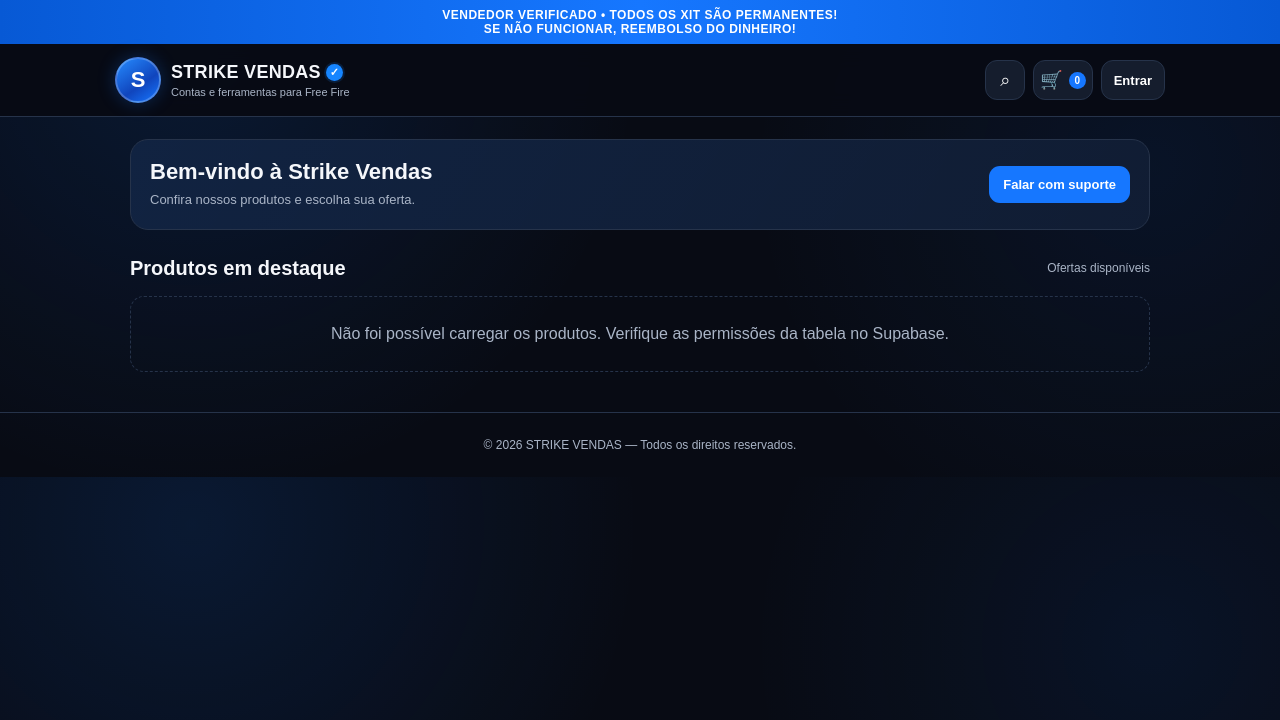
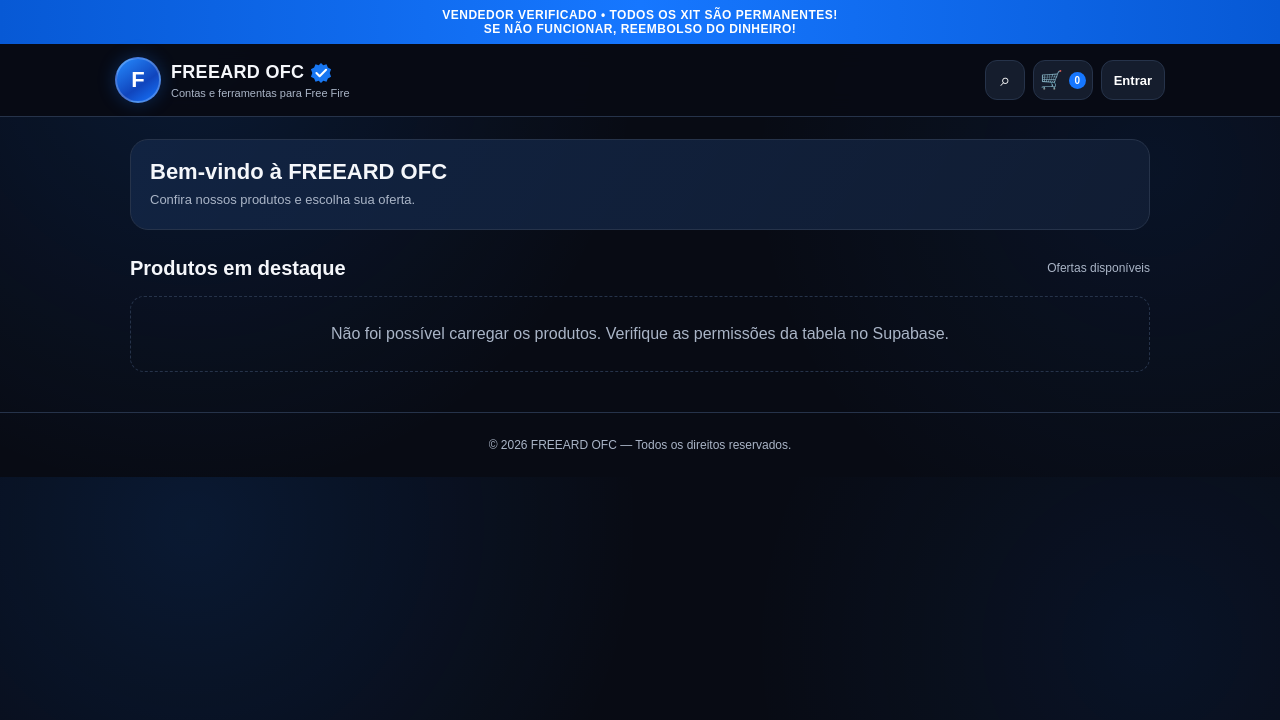
Before and after one commit to andreiaaline659-collab/Xit-urielofc, a plain HTML site: page index.html in a window 1280 px wide. Drawn offline with nearby package versions, Linux system fonts and the light colour scheme; no server answers.

Commit message:
Change title from 'STRIKE VENDAS' to 'FREEARD OFC'

```diff
--- a/index.html
+++ b/index.html
@@ -1,10 +1,11 @@
+
 <!DOCTYPE html>
 <html lang="pt-BR">
 <head>
 <meta charset="UTF-8">
 <meta name="viewport" content="width=device-width, initial-scale=1.0">
 <meta name="theme-color" content="#080b14">
-<title>STRIKE VENDAS</title>
+<title>FREEARD OFC</title>
 
 <script src="https://cdn.jsdelivr.net/npm/@supabase/supabase-js@2"></script>
 
@@ -18,7 +19,6 @@
   --muted:#aab5c7;
   --blue:#1677ff;
   --blue-2:#0759d5;
-  --pink:#1677ff;
 }
 *{box-sizing:border-box}
 body{
@@ -35,7 +35,6 @@ body{
   display:flex;
   align-items:center;
   justify-content:center;
-  overflow:hidden;
   padding:8px 12px;
   color:#fff;
   background:linear-gradient(90deg,#0759d5,#1677ff,#0759d5);
@@ -62,20 +61,30 @@ header{
   width:46px;height:46px;flex:0 0 46px;
   display:grid;place-items:center;
   border-radius:50%;
+  overflow:hidden;
   color:#fff;
   font-weight:900;font-size:22px;
   background:linear-gradient(145deg,#268bff,#1045bd 60%,#1677ff);
   border:2px solid rgba(255,255,255,.22);
   box-shadow:0 0 18px rgba(22,119,255,.28);
-  overflow:hidden;
 }
 .avatar img{width:100%;height:100%;object-fit:cover}
-.brand-name{display:flex;align-items:center;gap:5px;flex-wrap:wrap;font-size:18px;font-weight:900;letter-spacing:.3px}
-.verified{
-  display:inline-grid;place-items:center;
-  width:17px;height:17px;border-radius:50%;
-  background:#1685ff;color:white;font-size:11px;font-weight:900;
-  box-shadow:0 0 0 2px rgba(22,133,255,.16);
+.brand-name{
+  display:flex;
+  align-items:center;
+  gap:6px;
+  flex-wrap:wrap;
+  font-size:18px;
+  font-weight:900;
+  letter-spacing:.3px;
+}
+.verified-badge{
+  width:22px;
+  height:22px;
+  display:inline-block;
+  vertical-align:middle;
+  flex-shrink:0;
+  shape-rendering:geometricPrecision;
 }
 .brand-sub{margin-top:3px;color:var(--muted);font-size:11px}
 .header-actions{display:flex;align-items:center;gap:8px}
@@ -94,17 +103,17 @@ header{
 }
 main{max-width:1050px;margin:auto;padding:22px 15px 40px}
 .welcome{
-  display:flex;align-items:center;justify-content:space-between;gap:15px;
-  padding:19px;border:1px solid var(--line);border-radius:18px;
+  display:flex;
+  align-items:center;
+  gap:15px;
+  padding:19px;
+  border:1px solid var(--line);
+  border-radius:18px;
   background:linear-gradient(120deg,rgba(22,119,255,.14),rgba(22,119,255,.08)),var(--surface);
   margin-bottom:27px;
 }
 .welcome h1{margin:0 0 6px;font-size:22px}
 .welcome p{margin:0;color:var(--muted);font-size:13px;line-height:1.45}
-.support-link{
-  flex:0 0 auto;padding:11px 14px;border-radius:11px;
-  color:#fff;background:var(--blue);text-decoration:none;font-size:13px;font-weight:800;
-}
 .section-heading{display:flex;align-items:center;justify-content:space-between;gap:12px;margin:0 0 16px}
 .section-heading h2{margin:0;font-size:20px}
 .section-heading span{color:var(--muted);font-size:12px}
@@ -150,6 +159,7 @@ footer{padding:25px 12px;color:var(--muted);text-align:center;font-size:12px;bor
 @media(max-width:390px){
   header{padding:10px}
   .brand-name{font-size:15px}
+  .verified-badge{width:20px;height:20px}
   .avatar{width:40px;height:40px;flex-basis:40px}
   .login-button{padding:0 9px}
   main{padding:17px 10px 30px}
@@ -160,22 +170,44 @@ footer{padding:25px 12px;color:var(--muted);text-align:center;font-size:12px;bor
   .buy{font-size:11px}
   .welcome{padding:14px}
   .welcome h1{font-size:18px}
-  .support-link{padding:10px;font-size:11px}
 }
 </style>
 </head>
 
 <body>
-<div class="announcement">VENDEDOR VERIFICADO • TODOS OS XIT SÃO PERMANENTES!<br>SE NÃO FUNCIONAR, REEMBOLSO DO DINHEIRO!</div>
+<div class="announcement">
+VENDEDOR VERIFICADO • TODOS OS XIT SÃO PERMANENTES!<br>
+SE NÃO FUNCIONAR, REEMBOLSO DO DINHEIRO!
+</div>
 
 <header>
   <div class="brand">
-    <div class="avatar" aria-label="Logo Strike Vendas">S</div>
+    <div class="avatar" aria-label="Foto do perfil">
+      F
+    </div>
+
     <div>
-      <div class="brand-name">STRIKE VENDAS <span class="verified" title="Selo visual">✓</span></div>
+      <div class="brand-name">
+        FREEARD OFC
+        <svg class="verified-badge" viewBox="0 0 48 48" role="img" aria-label="Selo visual personalizado">
+          <path
+            d="M24 2 L29 7 L36 5 L39 12 L46 16 L43 24 L46 32 L39 36 L36 43 L29 41 L24 46 L19 41 L12 43 L9 36 L2 32 L5 24 L2 16 L9 12 L12 5 L19 7 Z"
+            fill="#1877F2"
+          />
+          <path
+            d="M14 24 L21 31 L35 17"
+            fill="none"
+            stroke="#FFFFFF"
+            stroke-width="4.5"
+            stroke-linecap="round"
+            stroke-linejoin="round"
+          />
+        </svg>
+      </div>
       <div class="brand-sub">Contas e ferramentas para Free Fire</div>
     </div>
   </div>
+
   <div class="header-actions">
     <button class="icon-button" type="button" aria-label="Pesquisar" onclick="searchNotice()">⌕</button>
     <button class="icon-button" type="button" aria-label="Carrinho" onclick="cartNotice()">🛒 <span class="cart-count" id="cartCount">0</span></button>
@@ -186,10 +218,9 @@ footer{padding:25px 12px;color:var(--muted);text-align:center;font-size:12px;bor
 <main>
   <section class="welcome">
     <div>
-      <h1>Bem-vindo à Strike Vendas</h1>
+      <h1>Bem-vindo à FREEARD OFC</h1>
       <p>Confira nossos produtos e escolha sua oferta.</p>
     </div>
-    <a class="support-link" href="#" onclick="alert('Em breve vamos adicionar o contato de suporte!');return false">Falar com suporte</a>
   </section>
 
   <div class="section-heading">
@@ -202,7 +233,7 @@ footer{padding:25px 12px;color:var(--muted);text-align:center;font-size:12px;bor
   </section>
 </main>
 
-<footer>© 2026 STRIKE VENDAS — Todos os direitos reservados.</footer>
+<footer>© 2026 FREEARD OFC — Todos os direitos reservados.</footer>
 
 <script>
 const SUPABASE_URL = 'https://uvmlovadmbyiuvjogepv.supabase.co';
@@ -217,12 +248,22 @@ function escapeHTML(value){
     '&':'&amp;','<':'&lt;','>':'&gt;','"':'&quot;',"'":'&#39;'
   }[char]));
 }
+
 function formatPrice(value){
   return Number(value).toLocaleString('pt-BR',{style:'currency',currency:'BRL'});
 }
-function openPix(){ window.location.href = PIX_URL; }
-function searchNotice(){ alert('A pesquisa será disponibilizada em breve!'); }
-function cartNotice(){ alert('O carrinho visual está pronto. A função de adicionar produtos ainda precisa ser integrada.'); }
+
+function openPix(){
+  window.location.href = PIX_URL;
+}
+
+function searchNotice(){
+  alert('A pesquisa será disponibilizada em breve!');
+}
+
+function cartNotice(){
+  alert('O carrinho visual está pronto. A função de adicionar produtos ainda precisa ser integrada.');
+}
 
 function renderProduct(product){
   const price = Number(product.price);
@@ -232,12 +273,13 @@ function renderProduct(product){
   const description = escapeHTML(product.description);
 
   const image = product.image_url
-    ? `<img class="product-image" src="${escapeHTML(product.image_url)}" alt="${name}" loading="lazy" onerror="this.outerHTML='<div class=&quot;image-placeholder&quot;><span class=&quot;placeholder-symbol&quot;>⚡</span><strong>${name}</strong><small>STRIKE VENDAS</small></div>'">`
-    : `<div class="image-placeholder"><span class="placeholder-symbol">⚡</span><strong>${name}</strong><small>STRIKE VENDAS</small></div>`;
+    ? `<img class="product-image" src="${escapeHTML(product.image_url)}" alt="${name}" loading="lazy" onerror="this.outerHTML='<div class=&quot;image-placeholder&quot;><span class=&quot;placeholder-symbol&quot;>⚡</span><strong>${name}</strong><small>FREEARD OFC</small></div>'">`
+    : `<div class="image-placeholder"><span class="placeholder-symbol">⚡</span><strong>${name}</strong><small>FREEARD OFC</small></div>`;
 
   const oldPrice = hasPromo
     ? `<div class="old">${formatPrice(price)} <span class="discount">-${Math.round((1-promo/price)*100)}%</span></div>`
     : '';
+
   const displayedPrice = hasPromo ? promo : price;
 
   return `
@@ -250,7 +292,9 @@ function renderProduct(product){
         <div class="price">${formatPrice(displayedPrice)}</div>
         <div class="pix">À vista no PIX</div>
         <div class="buttons">
-          <button class="buy" type="button" onclick="openPix()"><span>🛒</span> COMPRAR AGORA</button>
+          <button class="buy" type="button" onclick="openPix()">
+            <span>🛒</span> COMPRAR AGORA
+          </button>
         </div>
       </div>
     </article>`;
@@ -258,6 +302,7 @@ function renderProduct(product){
 
 async function loadProducts(){
   const container = document.getElementById('products');
+
   const {data, error} = await supabaseClient
     .from('products')
     .select('id,name,description,price,image_url,promo_price,published,created_at')
@@ -269,15 +314,15 @@ async function loadProducts(){
     container.innerHTML = '<div class="status-message">Não foi possível carregar os produtos. Verifique as permissões da tabela no Supabase.</div>';
     return;
   }
+
   if(!data || data.length === 0){
     container.innerHTML = '<div class="status-message">Nenhum produto publicado foi encontrado.</div>';
     return;
   }
+
   container.innerHTML = data.map(renderProduct).join('');
 }
-function downloadNotice(){
-  alert('O download será disponibilizado após a confirmação do pagamento pela loja.');
-}
+
 loadProducts();
 </script>
 </body>
```
